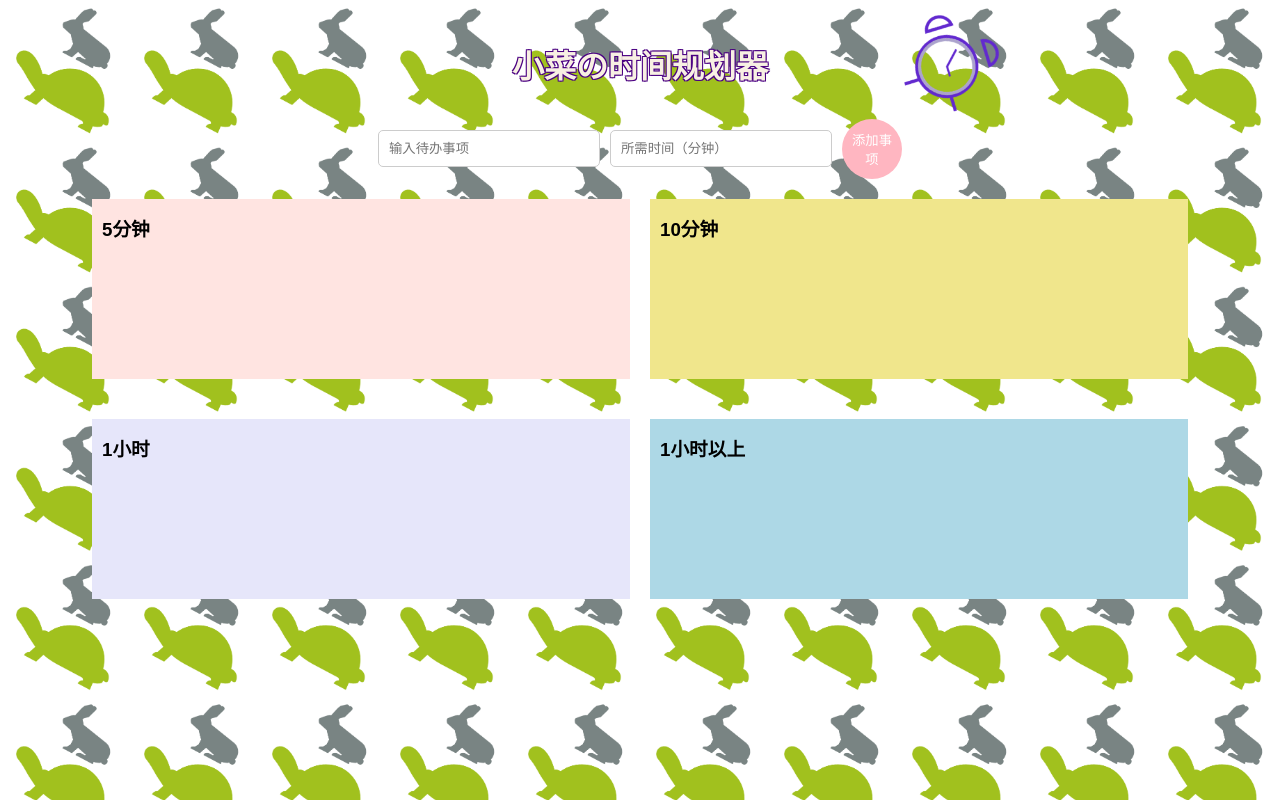
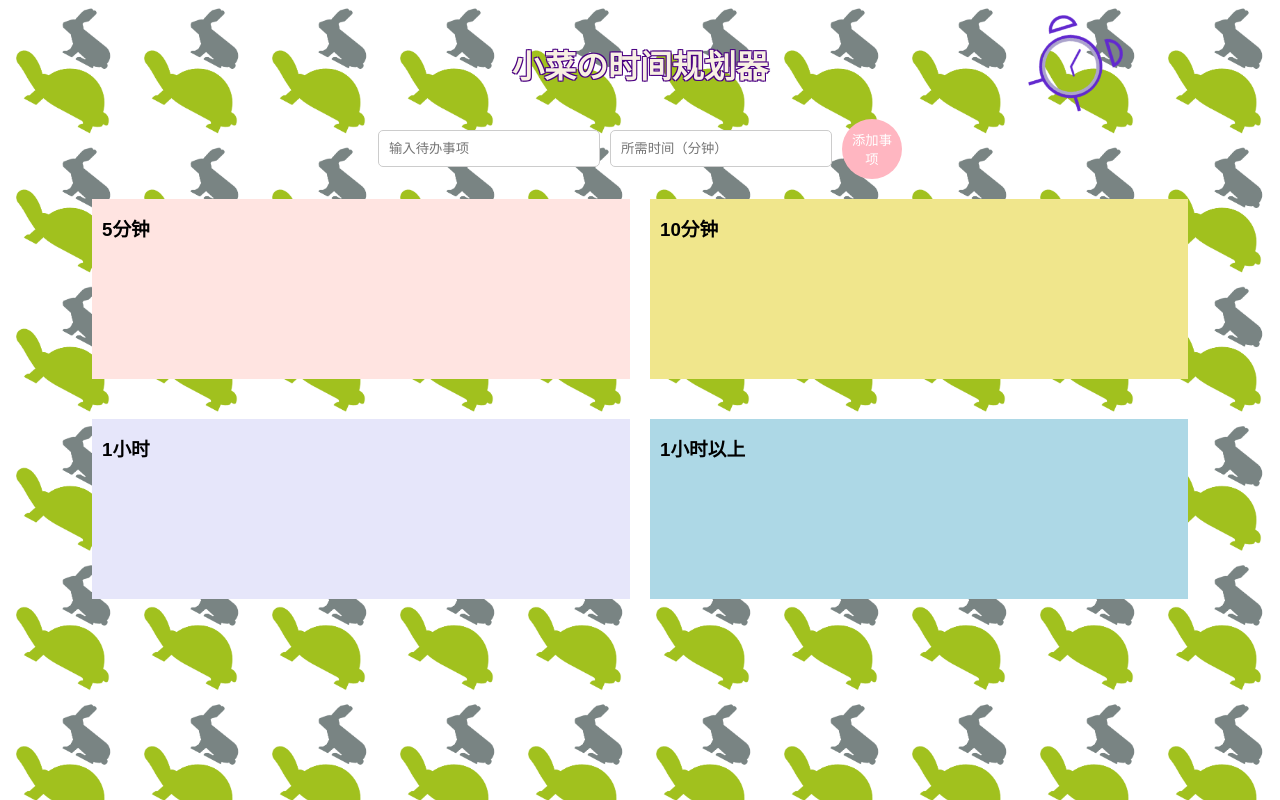
Before and after one commit to hyunlixemoji/shijianguihua, a plain HTML site: page index.html in a window 1280 px wide. Drawn offline with Linux system fonts and the light colour scheme.

Commit message:
Update styles.css

```diff
--- a/styles.css
+++ b/styles.css
@@ -25,7 +25,7 @@ body {
 
 .title-image {
     position: absolute;
-    right: 20%;
+    right: 10%;
     top: 50%;
     transform: translateY(-50%);
     width: 10%;
```
